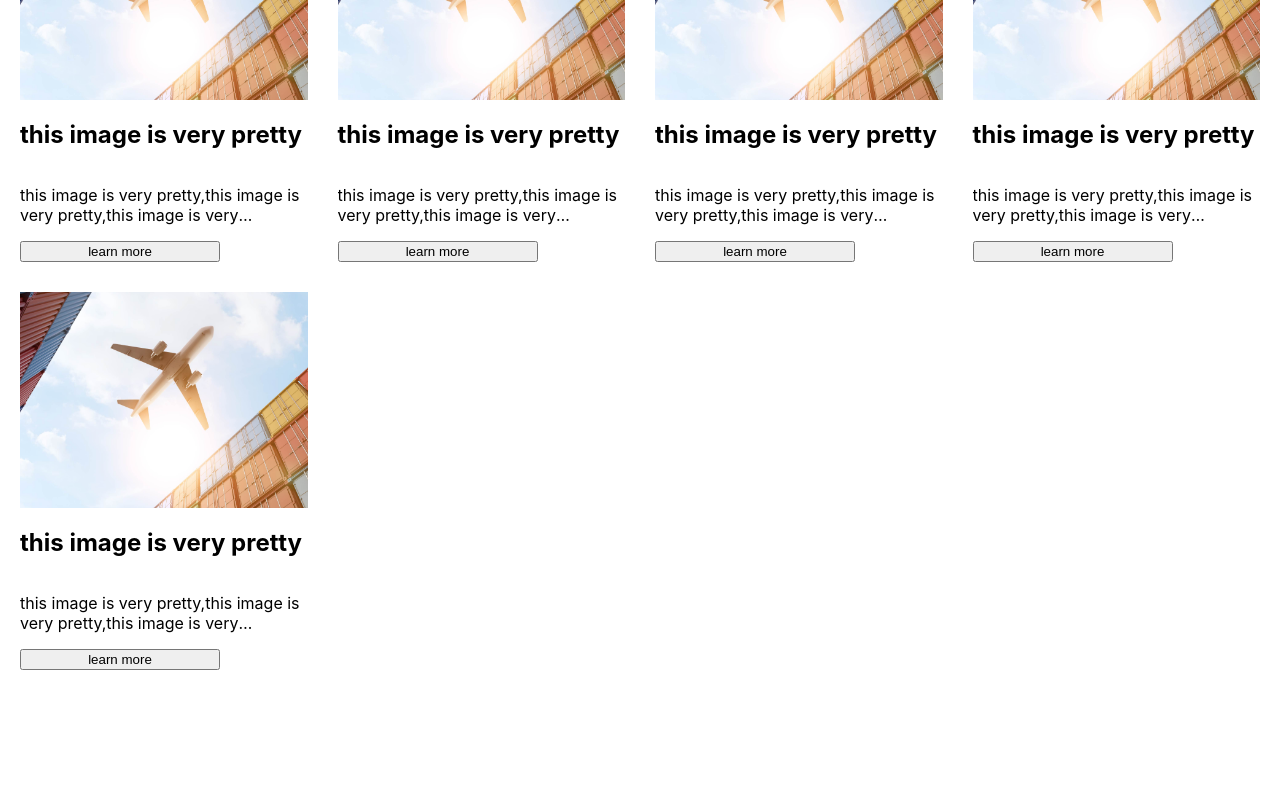
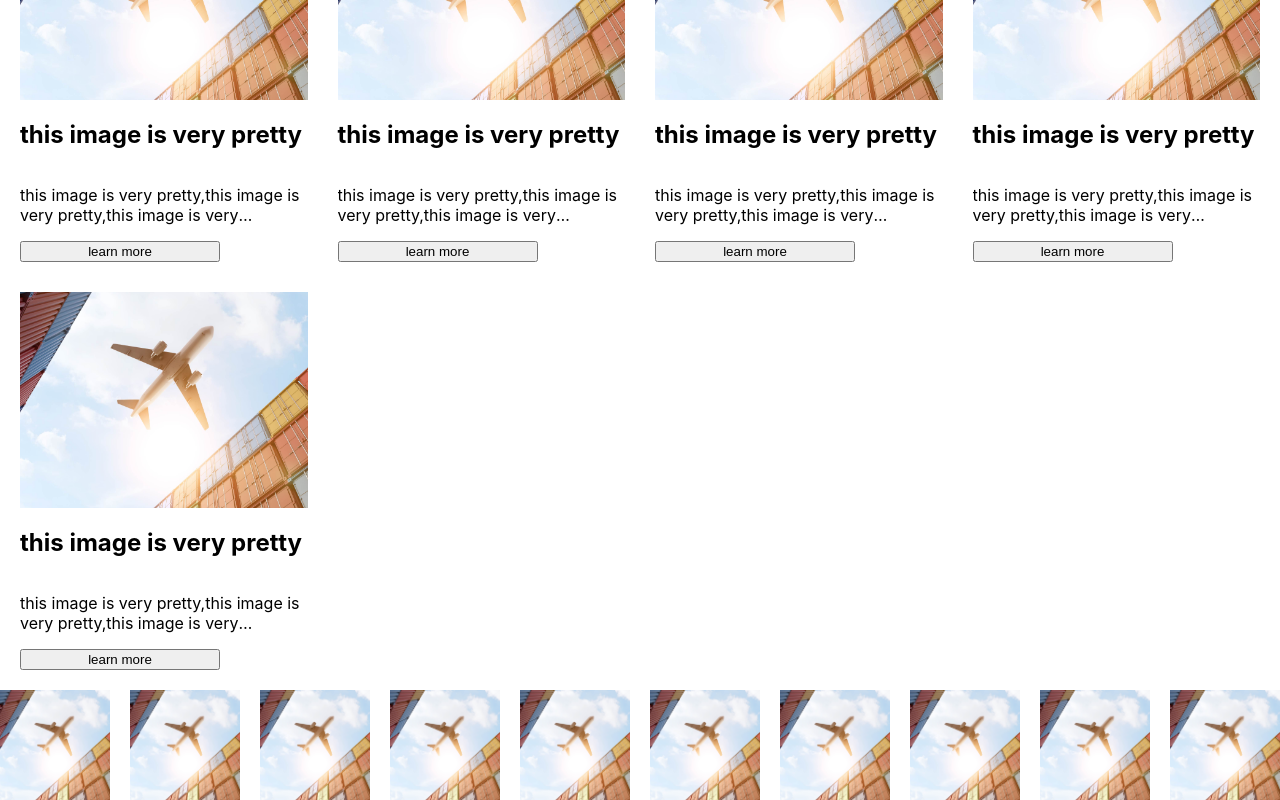
Before and after one commit to ileenshaar/harri-task-training, a React (Create React App) app: page / in a window 1280 px wide. Shown: the part 1715-2515 px from the top of the page. Before the commit the page ends 2405 px from the top, so only its background shows below. Built offline with nearby package versions, Linux system fonts and the light colour scheme.

Commit message:
task 5 finished

```diff
--- a/src/App.js
+++ b/src/App.js
@@ -3,6 +3,7 @@ import ToDoList from "./components/ToDoList/ToDoList";
 import TableList from "./components/TableList/TableList";
 import Counter from "./components/Counter/Counter";
 import CardsGrid from "./components/CardsGrid/CardsGrid";
+import HorizontalScroll from "./components/HorizontalScroll/HorizontalScroll";
 
 function App() {
   return (
@@ -11,6 +12,7 @@ function App() {
       <TableList />
       <Counter />
       <CardsGrid />
+      <HorizontalScroll />
     </div>
   );
 }
--- /dev/null
+++ b/src/components/HorizontalScroll/HorizontalScroll.css
@@ -0,0 +1,29 @@
+* {
+  box-sizing: border-box;
+}
+
+.HorizontalScroll {
+  display: flex;
+  overflow-x: scroll;
+  /* white-space: nowrap; not needed if display flex*/
+  overflow-y: hidden; /* hide y scrollbar */
+  gap: 20px;
+}
+
+.HorizontalScroll img {
+  /* Prevent images from shrinking into smaller spaces */
+  flex-shrink: 0;
+
+  /* Calculate the correct width for exactly 10 images */
+  /* We have 10 images and 9 gaps (20px each). Total gap space = 180px */
+  /* (100% of container width - total gap width) / 10 images */
+  width: calc((100% - 180px) / 10);
+
+  /* Make sure images maintain aspect ratio */
+  aspect-ratio: 1 / 1;
+  object-fit: cover;
+}
+
+.HorizontalScroll img:hover {
+  scale: 1.5;
+}
--- /dev/null
+++ b/src/components/HorizontalScroll/HorizontalScroll.jsx
@@ -0,0 +1,15 @@
+import React from "react";
+import "./HorizontalScroll.css";
+import air from "../../images/airFreight2.jpg";
+
+function HorizontalScroll() {
+  return (
+    <div className="HorizontalScroll">
+      {[...Array(20)].map((e, i) => (
+        <img src={air} alt={`Scroll item ${i + 1}`} key={i} />
+      ))}
+    </div>
+  );
+}
+
+export default HorizontalScroll;
```
